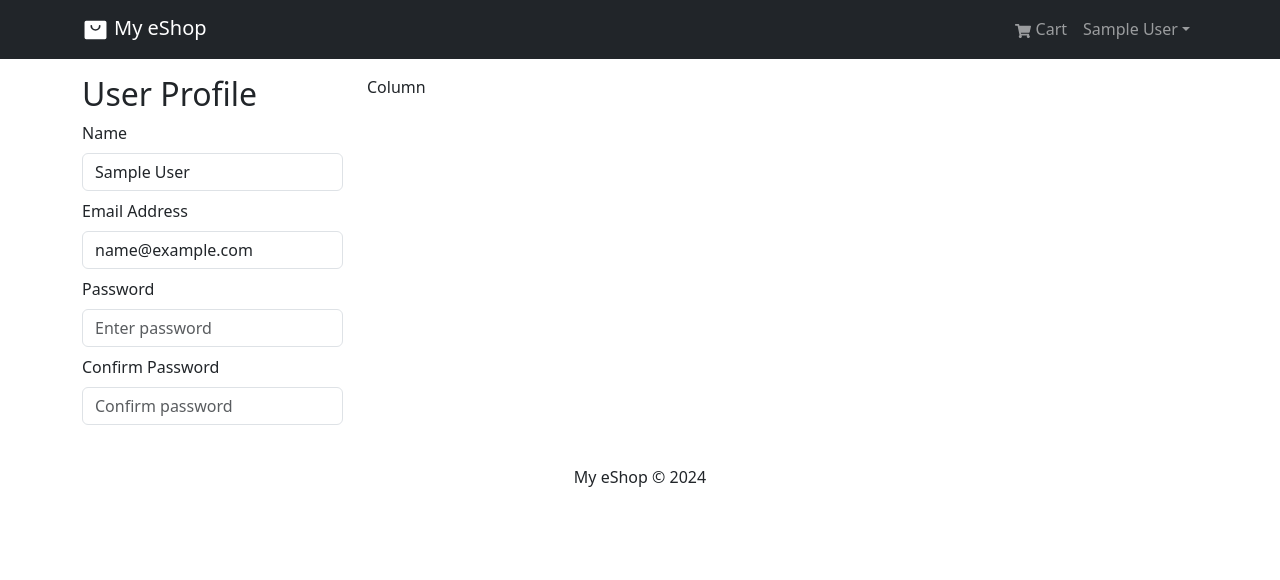
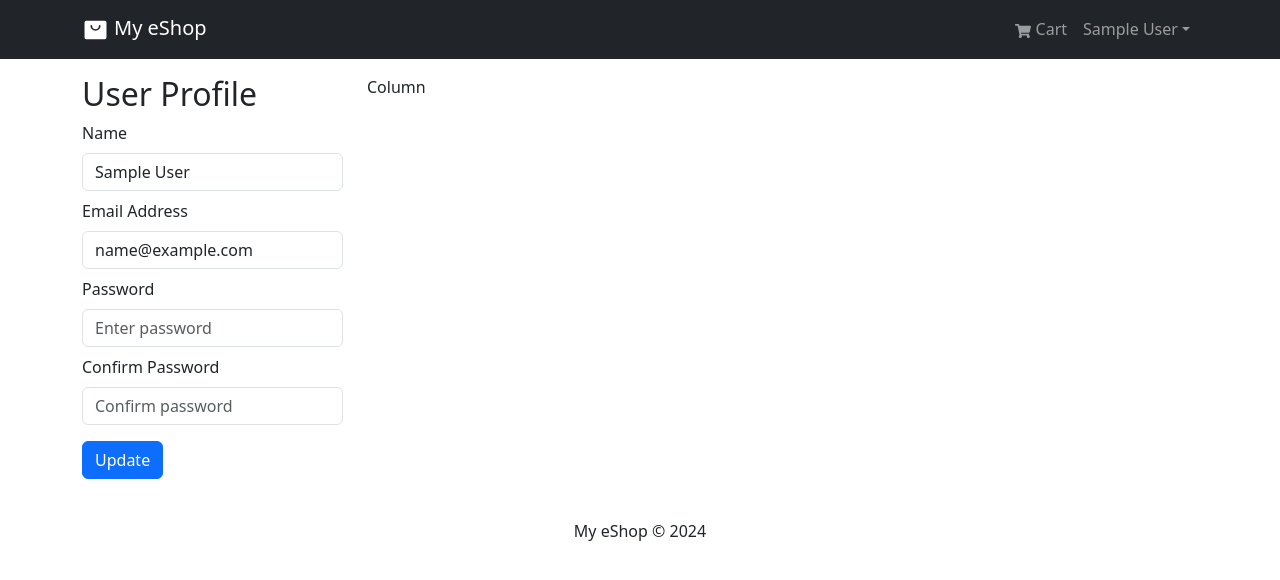
Before and after one commit to dreniff3/Bizaar-eShop, a React (Vite) app in the folder frontend/: page /profile in a window 1280 px wide. Shown: the top 580 px of the page. Built offline with nearby package versions, Linux system fonts and the light colour scheme; sample sign-in values are in the browser's storage.

Commit message:
Add button

```diff
--- a/frontend/src/pages/ProfilePage.jsx
+++ b/frontend/src/pages/ProfilePage.jsx
@@ -77,6 +77,12 @@ const ProfilePage = () => {
                             onChange={(e) => setConfirmPassword(e.target.value)}
                         ></Form.Control>
                     </Form.Group>
+
+                    <Button
+                        type='submit'
+                        variant='primary'
+                        className='my-2'
+                    >Update</Button>
                 </Form>
             </Col>
             <Col md={9}>Column</Col>
```
